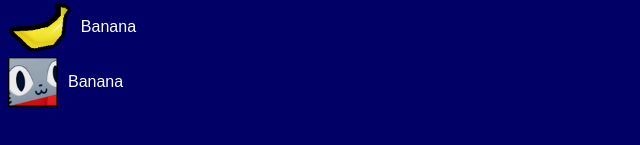
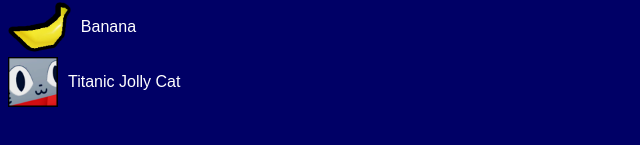
Before and after one commit to psxvalues/psxvalues.github.io, a plain HTML site: page index.html in a window 1280 px wide. Shown: the part 185-330 px from the top of the page, 0-640 px from the left. Drawn offline with Linux system fonts and the light colour scheme.

Commit message:
Update index.html

```diff
--- a/index.html
+++ b/index.html
@@ -12,7 +12,7 @@
     <ul id="myUL">
       <li><a href="dog.html"><img src="dog.png" alt="Dog"><span>Dog</span></a></li>
       <li><a href="banana.html"><img src="Banana.png" alt="Banana"><span>Banana</span></a></li>
-      <li><a href="titanic_jolly_cat.html"><img src="titanic_jolly_cat.png" alt="Titanic Jolly Cat"><span>Banana</span></a></li>
+      <li><a href="titanic_jolly_cat.html"><img src="titanic_jolly_cat.png" alt="Titanic Jolly Cat"><span>Titanic Jolly Cat</span></a></li>
     </ul>
     <script src="filter.js"></script>
   </body>
```
